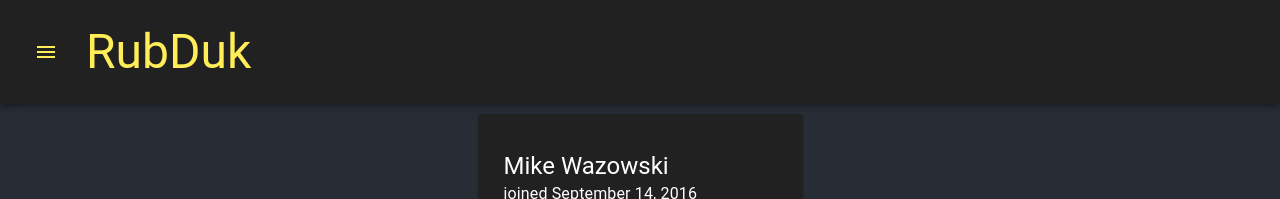
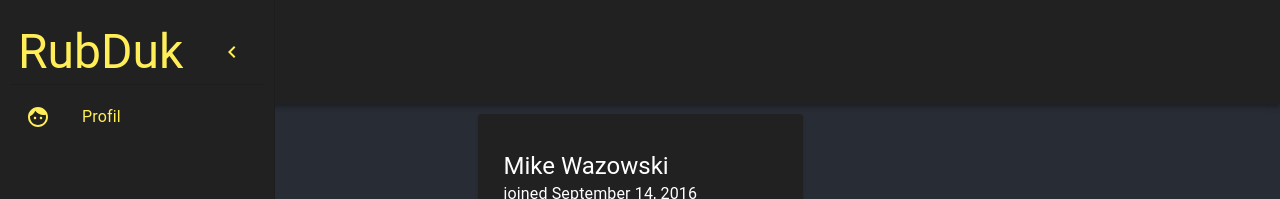
Before and after one commit to arainko/rubduk-fe, a React (Create React App) app: page / in a window 1280 px wide. Both pictures are taken after a click on the button "open drawer". Shown: the top 199 px of the page. Built offline with nearby package versions, Linux system fonts and the light colour scheme.

Commit message:
Navbar (#5)
* Navbar

* Corrected formatting added Name to drawer

```diff
--- a/src/Components/Navbar/Nabvar.tsx
+++ b/src/Components/Navbar/Nabvar.tsx
@@ -1,12 +1,22 @@
 import React from 'react';
-import { makeStyles } from '@material-ui/core/styles';
+import clsx from 'clsx';
+import { makeStyles ,Theme,useTheme} from '@material-ui/core/styles';
 import AppBar from '@material-ui/core/AppBar';
 import Toolbar from '@material-ui/core/Toolbar';
 import Typography from '@material-ui/core/Typography';
 import IconButton from '@material-ui/core/IconButton';
 import MenuIcon from '@material-ui/icons/Menu';
+import Drawer from '@material-ui/core/Drawer';
+import Divider from '@material-ui/core/Divider';
+import ChevronLeftIcon from '@material-ui/icons/ChevronLeft';
+import ChevronRightIcon from '@material-ui/icons/ChevronRight';
+import List from '@material-ui/core/List';
+import ListItem from '@material-ui/core/ListItem';
+import ListItemIcon from '@material-ui/core/ListItemIcon';
+import ListItemText from '@material-ui/core/ListItemText';
+import FaceIcon from '@material-ui/icons/Face'
 
-const useStyles = makeStyles((theme) => ({
+const useStyles = makeStyles((theme:Theme) => ({
   root: {
     flexGrow: 1,
   },
@@ -16,16 +26,58 @@ const useStyles = makeStyles((theme) => ({
   title: {
     flexGrow: 1,
   },
+  appBar: {
+    transition: theme.transitions.create(['margin', 'width'], {
+      easing: theme.transitions.easing.sharp,
+      duration: theme.transitions.duration.leavingScreen,
+    }),
+  },
+  appBarShift: {
+    width: `calc(100%-275px)`,
+    transition: theme.transitions.create(['margin', 'width'], {
+      easing: theme.transitions.easing.easeOut,
+      duration: theme.transitions.duration.enteringScreen,
+    }),
+  },
+  drawer: {
+    width: '275px',
+    flexShrink: 0,
+  },
+  drawerPaper: {
+    width: '275px',
+  },
+  hide: {
+    display: 'none',
+  },
+  drawerHeader: {
+    display: 'flex',
+    alignItems: 'center',
+    padding: theme.spacing(0, 1),
+    // necessary for content to be below app bar
+    ...theme.mixins.toolbar,
+    justifyContent: 'flex-end',
+  },
 }));
 
 export default function ButtonAppBar() {
   const classes = useStyles();
+  const [open, setOpen] = React.useState(false);
+  const theme = useTheme();
+  const handleDrawerOpen = () => {
+    setOpen(true);
+  };
+
+  const handleDrawerClose = () => {
+    setOpen(false);
+  };
 
   return (
     <div className={classes.root}>
-      <AppBar color="primary" position="static">
+      <AppBar color="primary"position="static" className={clsx(classes.appBar, {
+                [classes.appBarShift]: open,
+              })}>
         <Toolbar>
-          <IconButton edge="start" className={classes.menuButton} color="secondary" aria-label="menu">
+          <IconButton edge="start" className={clsx(classes.menuButton, open && classes.hide)} color="secondary" aria-label="open drawer"  onClick={handleDrawerOpen}>
             <MenuIcon />
           </IconButton>
           <Typography color="secondary" variant="h3" className={classes.title}>
@@ -33,6 +85,23 @@ export default function ButtonAppBar() {
           </Typography>
         </Toolbar>
       </AppBar>
+      <Drawer className={classes.drawer} variant="persistent" anchor="left" open={open} classes={{paper: classes.drawerPaper,}}>
+        <div className={classes.drawerHeader}>
+            <Typography color="secondary" variant="h3" className={classes.title}>
+                RubDuk
+            </Typography>
+          <IconButton onClick={handleDrawerClose}>
+            {theme.direction === 'ltr' ? <ChevronLeftIcon color="secondary"  /> : <ChevronRightIcon color="secondary" />}
+          </IconButton>
+        </div>
+        <Divider />
+        <List>
+          {<ListItem button key={'Profil'}>
+            <ListItemIcon><FaceIcon color="secondary" /></ListItemIcon>
+            <ListItemText ><Typography color="secondary">Profil</Typography></ListItemText>
+          </ListItem>}
+        </List>
+      </Drawer>
     </div>
   );
 }
```
Also changed, not shown: src/Components/PostArea/PostArea.tsx (line endings or trailing spaces), src/index.tsx (line endings or trailing spaces), src/theme.js (line endings or trailing spaces).
